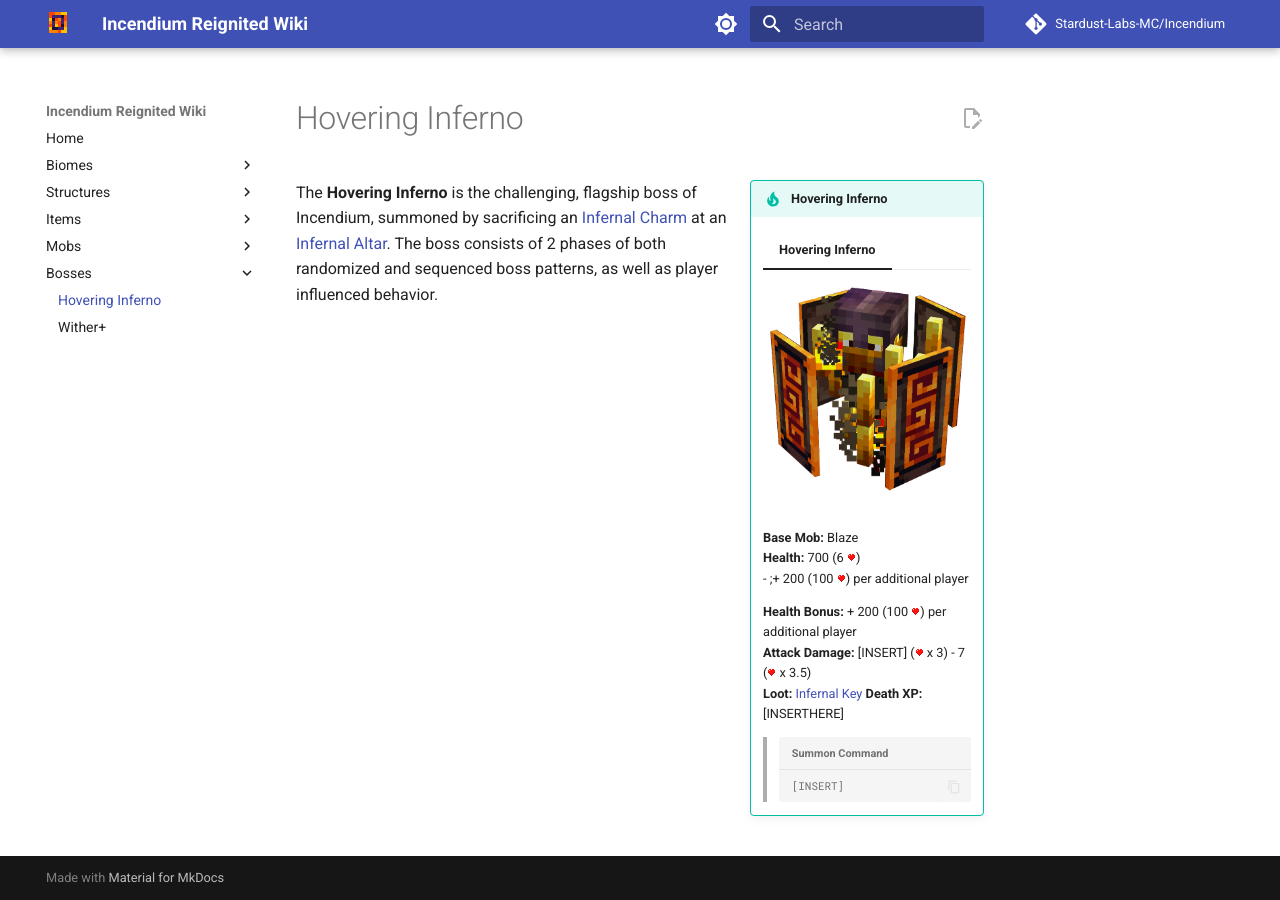
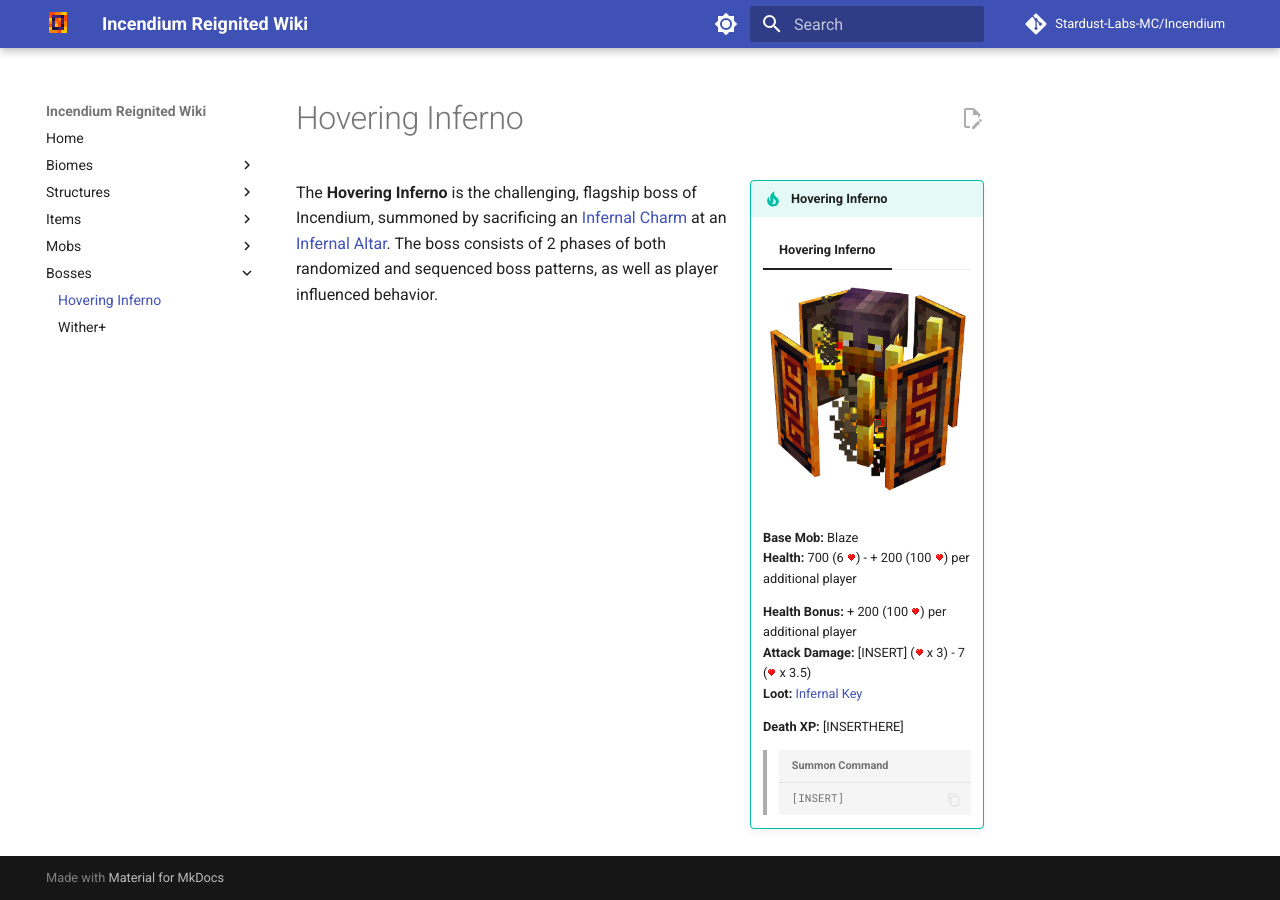
Before and after one commit to Stardust-Labs-MC/incendium-wiki, an MkDocs documentation site: the page built from docs/bosses/hovering-inferno.md, in a window 1280 px wide. Built offline with MkDocs 1.6.1 and Material for MkDocs 9.7.7, drawn with Linux system fonts in a browser that asks for light colours; comment, search, counter and statistics services are not loaded.

Commit message:
inferno page

````diff
--- a/docs/bosses/hovering-inferno.md
+++ b/docs/bosses/hovering-inferno.md
@@ -13,11 +13,13 @@
 
 
     __Base Mob:__     Blaze
-    __Health:__  700 (6 ![Full](../assets/sprites/full.png){width="9"})<br>- ;+ 200 (100 ![Full](../assets/sprites/full.png){width="9"}) per additional player
+    __Health:__  700 (6 ![Full](../assets/sprites/full.png){width="9"})
+    - + 200 (100 ![Full](../assets/sprites/full.png){width="9"}) per additional player
 
     __Health Bonus:__  + 200 (100 ![Full](../assets/sprites/full.png){width="9"}) per additional player
     __Attack Damage:__  [INSERT] (![Full](../assets/sprites/full.png){width="9"} x 3) - 7 (![Full](../assets/sprites/full.png){width="9"} x 3.5)
     __Loot:__  [Infernal Key](https://stardust-labs-mc.github.io/incendium-wiki/items/infernal-key/)
+
     __Death XP:__  [INSERTHERE]
     > ``` mcf title="Summon Command"
       [INSERT]
````
